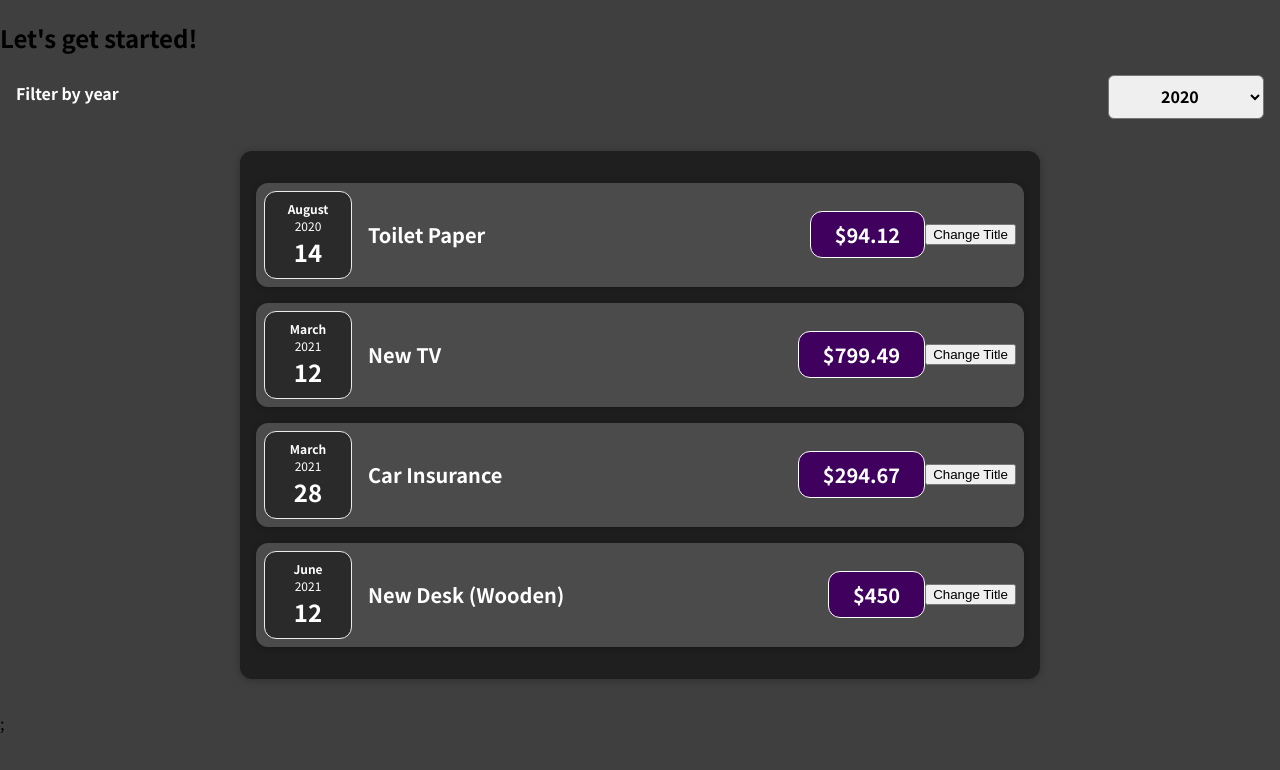
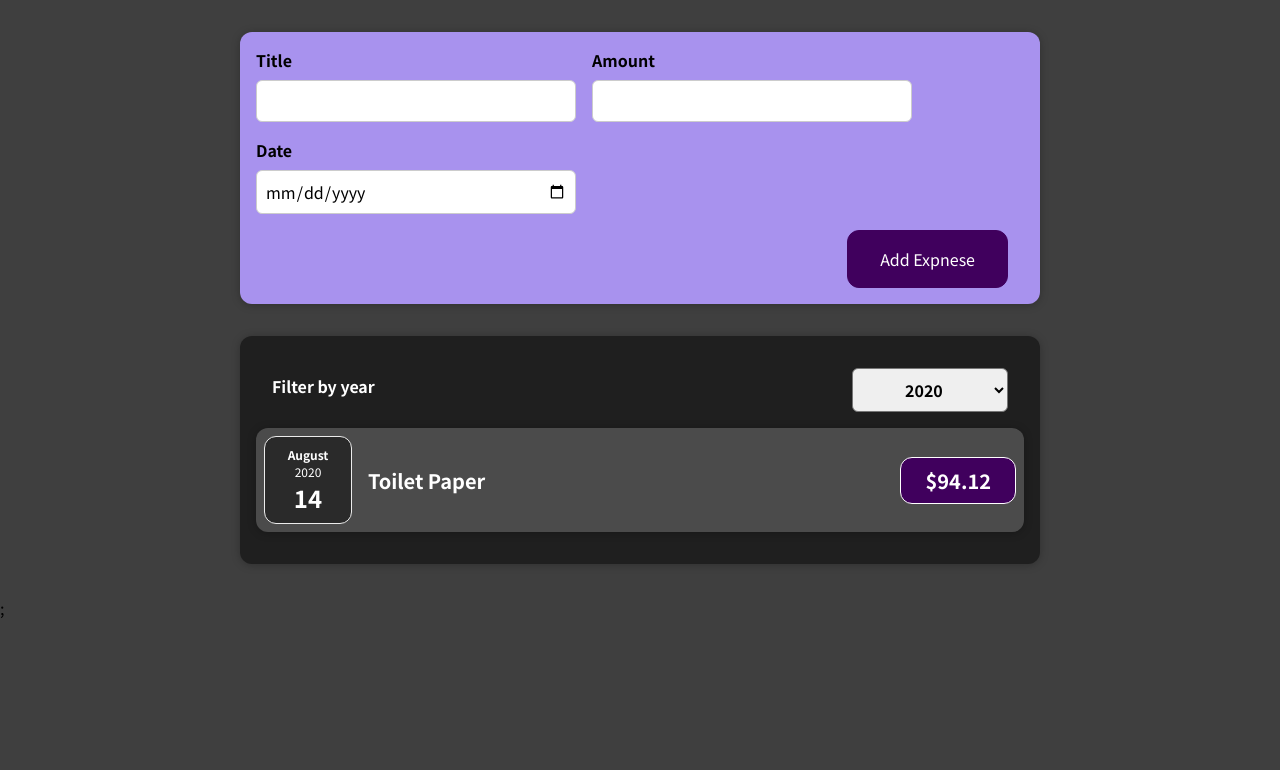
Before and after one commit to subin1224/react_udmey_playground, a React (Create React App) app: page / in a window 1280 px wide. Shown: the top 770 px of the page. Built offline with nearby package versions, Linux system fonts and the light colour scheme.

Commit message:
--2023-04-20 - list 다루기

```diff
--- a/src/App.js
+++ b/src/App.js
@@ -1,13 +1,8 @@
 import Expenses from "./components/Expenses/Expenses";
+import {useState} from "react";
+import NewExpense from "./components/NewExpense/NewExpense";
 
-const App = () => {
-  // 명령형 접근 방식
-  // const para = document.createElement('p');
-  // para.textContent = 'This is also visible';
-  // document.getElementById('root').append(para);
-
-  //
-  const expenses = [
+const DUMMY_EXPENSES = [
   {
     id: "e1",
     title: "Toilet Paper",
@@ -33,11 +28,25 @@ const App = () => {
     date: new Date(2021, 5, 12),
   },
 ];
+const App = () => {
+  // 명령형 접근 방식
+  // const para = document.createElement('p');
+  // para.textContent = 'This is also visible';
+  // document.getElementById('root').append(para);
+
+  const [expenses, setExpenses] = useState(DUMMY_EXPENSES);
+
+  const addExpenseHandler = expense => {
+    setExpenses((prevExpenses) => {
+      return [expense, ...prevExpenses];
+    });
+  };
+
 
   // 최종 상태 정의 하는 방식
   return (
     <div>
-      <h2>Let's get started!</h2>
+      <NewExpense onAddExpense={addExpenseHandler} />
       <Expenses items={expenses} />
     </div>
   );
--- a/src/components/Expenses/ExpenseItem.js
+++ b/src/components/Expenses/ExpenseItem.js
@@ -1,4 +1,4 @@
-import { useState } from "react";
+// import { useState } from "react";
 import ExpenseDate from "./ExpenseDate";
 import Card from "../UI/Card";
 import "./ExpenseItem.css";
@@ -13,24 +13,24 @@ const ExpenseItem = (props) => {
   // function clickHandler() {}
 
   // State
-  const [title, setTitle] = useState(props.title);
+  // const [title, setTitle] = useState(props.title);
 
-  const clickHandler = () => {
-    setTitle("Updated!");
-    // setTitle 함수를 실행한다 해서 바로 title이 변경 되는 것이 아니다. '예약'을 걸어놓는 것
-    // 따라서 오래된 값이 console에 찍히게 된다.
-    // 해당 함수를 호출 후 컴포넌트 함수가 다시 호출하게 되어 화면엔 새로운 title이 보여진다
-    console.log(title);
-  };
+  // const clickHandler = () => {
+  //   setTitle("Updated!");
+  //   // setTitle 함수를 실행한다 해서 바로 title이 변경 되는 것이 아니다. '예약'을 걸어놓는 것
+  //   // 따라서 오래된 값이 console에 찍히게 된다.
+  //   // 해당 함수를 호출 후 컴포넌트 함수가 다시 호출하게 되어 화면엔 새로운 title이 보여진다
+  //   console.log(title);
+  // };
 
   return (
     <Card className="expense-item">
       <ExpenseDate date={props.date} />
       <div className="expense-item__description">
-        <h2> {title} </h2>
+        <h2> {props.title} </h2>
         <div className="expense-item__price"> ${props.amount} </div>
       </div>
-      <button onClick={clickHandler}>Change Title</button>
+      {/*<button onClick={clickHandler}>Change Title</button>*/}
     </Card>
   );
 };
--- a/src/components/Expenses/Expenses.js
+++ b/src/components/Expenses/Expenses.js
@@ -3,15 +3,23 @@ import Card from "../UI/Card";
 import ExpensesFilter from "./ExpensesFilter";
 
 import "./Expenses.css";
-import { useState } from "react";
+import {useState} from "react";
 
 const Expenses = (props) => {
-  const [filteredYear, setFilterdYear] = useState("2020");
+    const [filteredYear, setFilteredYear] = useState("2020");
 
-  const expenseItmes = props.items.map((item, key) => {
+    const filterChangeHandler = (selectedYear) => {
+        setFilteredYear(selectedYear);
+    };
+
+    const filteredExpenses = props.items.filter(expense => {
+        return expense.date.getFullYear().toString() === filteredYear;
+    });
+
+    const expenseItems = filteredExpenses.map((item) => {
         return (
             <ExpenseItem
-        key={key}
+                key={item.id}
                 title={item.title}
                 amount={item.amount}
                 date={item.date}
@@ -19,17 +27,15 @@ const Expenses = (props) => {
         );
     });
 
-  const filterChangeHandler = (selectedYear) => {
-    setFilterdYear(selectedYear);
-  };
-
     return (
         <div>
+            <Card className="expenses">
                 <ExpensesFilter
                     selected={filteredYear}
                     onChangeFilter={filterChangeHandler}
                 />
-      <Card className="expenses">{expenseItmes}</Card>;
+                {expenseItems}
+            </Card>;
         </div>
     );
 };
```
Lines whose indentation alone changed are shown as unchanged.
